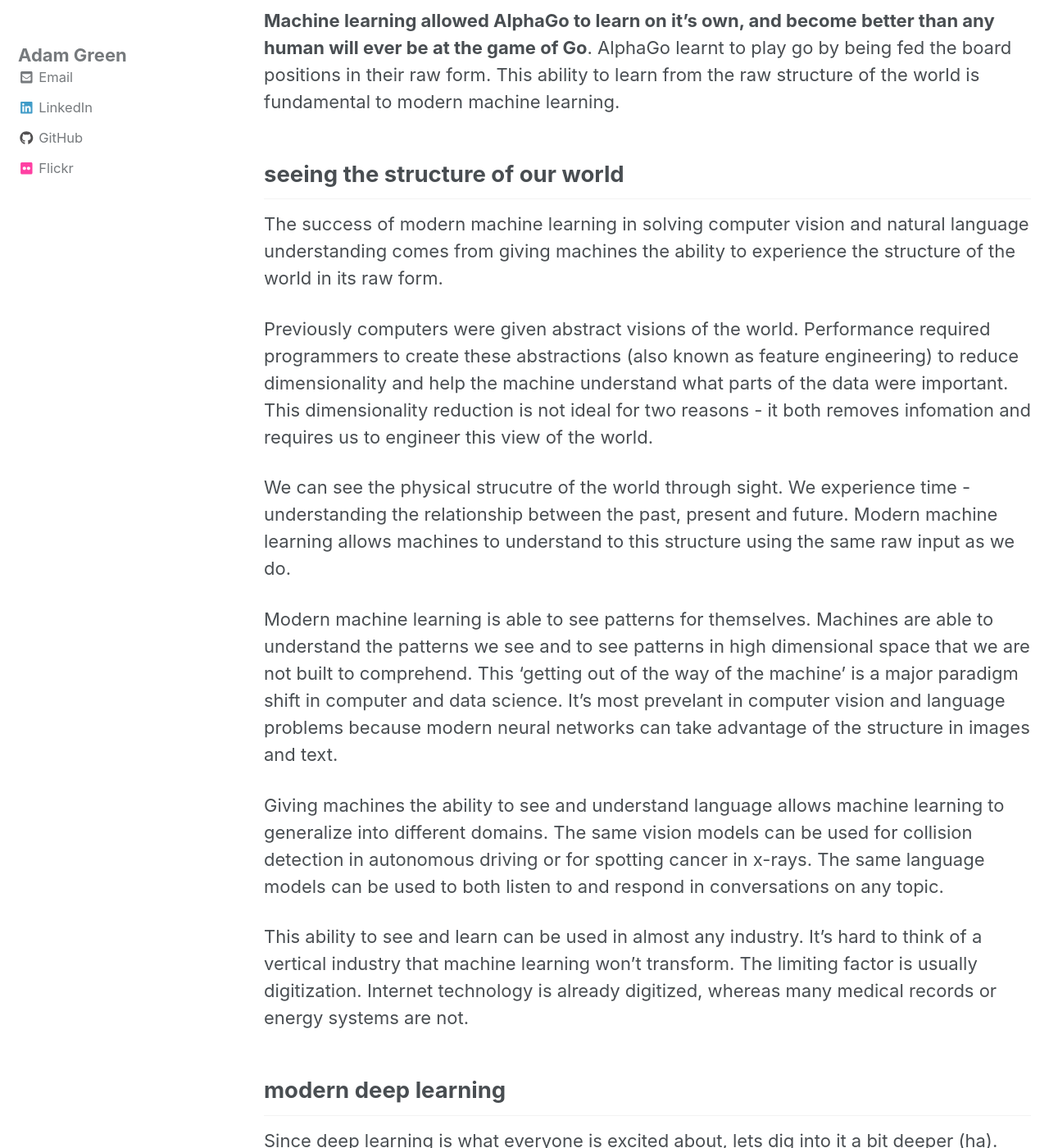
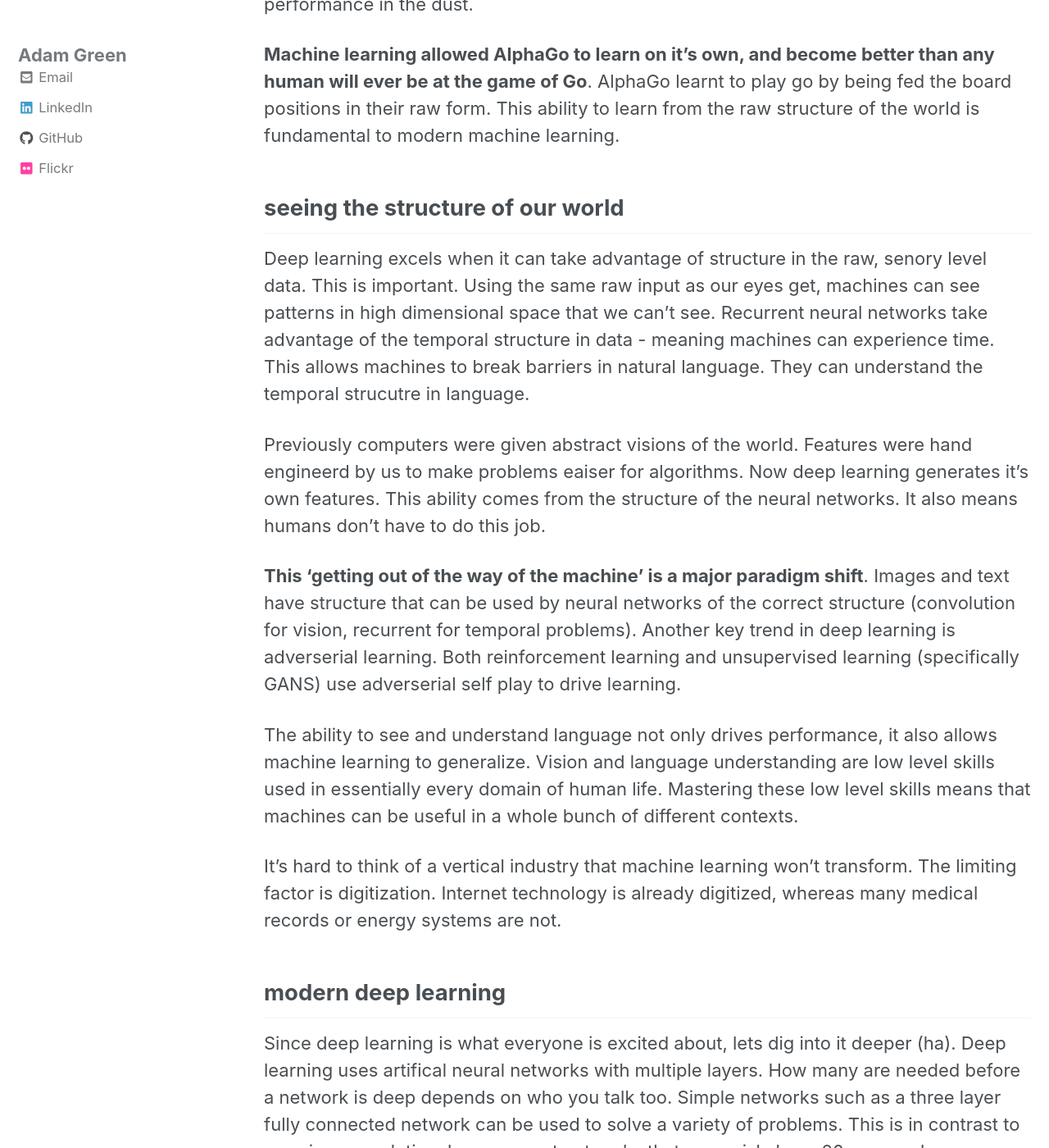
Before and after one commit to ADGEfficiency/adgefficiency.github.io, a Jekyll site: the page built from _posts/2017-04-30-machine-learning-in-energy-part-one.md, in a window 1280 px wide and 1400 px high, scrolled down 4878 px. Shown: the whole window at 82% size. Built offline with Jekyll 4.4.1, drawn with Linux system fonts in a browser that asks for light colours; nearby versions of some CDN libraries; some of the changed text lies outside the part shown.

Commit message:
demo day notes

```diff
--- a/_posts/2017-04-30-machine-learning-in-energy-part-one.md
+++ b/_posts/2017-04-30-machine-learning-in-energy-part-one.md
@@ -8,15 +8,13 @@
 
 ---
 
-This is a two part series.  This first post introduces what machine learning is, why it's a fundamental paradigm shift, what's driving performance and what some of the challenges are. [The second part covers energy applications of machine learning](http://adgefficiency.com/machine-learning-in-energy-part-two/).
+This is a two part series.  This first post introduces what machine learning is, why it's a fundamental paradigm shift, what's driving performance and what some of the challenges are. [The second post covers energy applications of machine learning](http://adgefficiency.com/machine-learning-in-energy-part-two/).
 
 ## what is machine learning
 
-Modern artifical intelligence is powered by **deep learning** - multiple layer artifical neural networks.  These artifical networks are inspired by the biological neural networks in our own brain.  Deep neural networks are why everyone is so excited about artificial intelligence.
+Modern artifical intelligence is powered by **deep learning**.  Deep learning is why everyone is so excited about artificial intelligence.   There is reason for the hype - deep learning is now state of the art in fundamental problems such as computer vision and natural language understanding.  Deep learning is part of a larger group of algorithms known as **machine learning**.
 
 > ... the business plans of the next 10,000 startups are easy to forecast: *Take X and add AI* - Kevin Kelly
-
-There is reason for the hype - deep learning is now state of the art in fundamental problems such as computer vision and natural language understanding.  But deep learning is part of a larger group of algorithms known as **machine learning**, which is contributing more than just deep neural networks.
 
 ![fig1]({{ '/assets/ml_energy/fig1.png' }})
 
@@ -32,9 +30,9 @@
 
 The expressive mathematical power of machine learning algorithms - in particular deep learning - means that they generalize across multiple problems, such as computer vision or decision making.
 
-There are approaches other than deep learning within machine learning - logistic regression, random forests and support vector machines are other machine learning algorithms that deliver business value today.  Deep learning excels on problems where the structure of the network (i.e. convolution or recurrent) will take advantage of structure within data (i.e. images or text).  They are also able to make use (in fact require) massive amounts of data.
+There are approaches other than deep learning within machine learning - logistic regression, random forests and support vector machines are other machine learning algorithms that deliver business value today.
 
-The problem with classicial machine learning is that it doesn't benefit much from massive amounts of data - see Figure 2.
+Deep learning excels on problems where the structure of the network (i.e. convolution or recurrent) can take advantage of structure in data (i.e. images or text).  They are also able to make use (in fact require) massive amounts of data.  The problem with classicial machine learning is that it doesn't benefit much from massive amounts of data - see Figure 2.
 
 ![fig2]({{ '/assets/ml_energy/fig2.png' }})
 
@@ -42,49 +40,44 @@
 
 ## learning what humans can't
 
-Machine learning is a family of algorithms that learn patterns in data.  Traditionally humans would write code to tell a machine what to do.  Machine learning models figure out solutions for themselves.
+Traditionally humans would write code to tell a machine what to do.  Machine learning models figure out solutions for themselves by learning patterns in data.  **Learning allows machines to exceed human performance**.
 
-**Learning allows machines to exceed human performance**.  Deep learning has blown past the previous state of the art in fundamental computer science problems such as computer vision and natural language understanding.  It's also already better than any human at complex decision making problems such as Go.
-
-Previously computers were limited by the intelligence of the programmer - now they are limited by the infomation available in data.
+Deep learning has blown past the previous state of the art in fundamental computer science problems such as computer vision and natural language understanding.  It's also already better than any human at complex decision making problems such as Go.   Previously computers were limited by the intelligence of the programmer - now they are limited by the infomation available in data.
 
 ## Deep Blue vs. AlphaGo
 
-This paradigm shift can be demonstrated by comparing two landmark achievements in artifical intelligence - IBM's Deep Blue and Alphabet/Google/DeepMind's AlphaGo.
+The learning paradigm shift can be illuminated by comparing two landmark achievements in artifical intelligence - IBM's Deep Blue and Alphabet/Google/DeepMind's AlphaGo.
 
-In 1996 IBM's Deep Blue defeated World Chess Champion Gary Kasparov. IBMs Deep Blue derived it's playing strength from brute force computing power. All of Deep Blue's intelligence originated from a team of programmers and chess Grandmasters, who handcrafted moves into the machine.
+In 1996 IBM's Deep Blue defeated World Chess Champion Gary Kasparov. IBMs Deep Blue derived it's playing strength from brute force computing power and deterministic rules. All of Deep Blue's intelligence originated from a team of programmers and chess Grandmasters, who handcrafted moves into the machine.  This system without learning was able to beat Garay Kasparov.
+
+Go however presents a more difficult decision making problem than chess.  The dimesionality of the state and action space make brute force approaches impossible and position evaulation challenging.  Go was the last great challenge in the classic games for artificial intelligence.  Consensus was that we were at least 10 years away from solving Go.  Then came AlphaGo.
 
 ![]({{ '/assets/ml_energy/alphago.jpg' }})
 
 **Lee Sedol playing against AlphaGo in an eventual 4-1 loss**
+In 2016 Alphabet's AlphaGo defeated Go legend Lee Sedol 4-1.  In contrast to Deep Blue, most of AlphaGo's intelligence originated from self play.  The original AlphaGo first learnt from human expert moves before learning from self play.
 
-In contrast, most of AlphaGo's intelligence originated from self play.  In 2016 Alphabet's AlphaGo defeated Go legend Lee Sedol 4-1.   The original AlphaGo first learnt from human expert moves before learning from self play.
-
-A later iteration of the algorithm known as AlphaGo Zero learnt *tabula rasa* (I had to look it up too).  AlphaGo Zero learnt only from the experience of playing the game versus earlier versions of itself.
+A later iteration of the algorithm known as AlphaGo Zero learnt *tabula rasa* (I had to look it up too).  AlphaGo Zero learnt only from the experience of playing the game versus earlier versions of itself.  AlphaGo Zero is vastly superior to the previous verion - leaving human performance in the dust.
 
 **Machine learning allowed AlphaGo to learn on it's own, and become better than any human will ever be at the game of Go**.  AlphaGo learnt to play go by being fed the board positions in their raw form.  This ability to learn from the raw structure of the world is fundamental to modern machine learning.
 
 ## seeing the structure of our world
 
-The success of modern machine learning in solving computer vision and natural language understanding comes from giving machines the ability to experience the structure of the world in its raw form.
+Deep learning excels when it can take advantage of structure in the raw, senory level data.  This is important.  Using the same raw input as our eyes get, machines can see patterns in high dimensional space that we can't see.  Recurrent neural networks take advantage of the temporal structure in data - meaning machines can experience time.  This allows machines to break barriers in natural language.  They can understand the temporal strucutre in language.
 
-Previously computers were given abstract visions of the world.  Performance required programmers to create these abstractions (also known as feature engineering) to reduce dimensionality and help the machine understand what parts of the data were important.  This dimensionality reduction is not ideal for two reasons - it both removes infomation and requires us to engineer this view of the world.
+Previously computers were given abstract visions of the world.  Features were hand engineerd by us to make problems eaiser for algorithms. Now deep learning generates it's own features.  This ability comes from the structure of the neural networks.  It also means humans don't have to do this job.
 
-We can see the physical strucutre of the world through sight.  We experience time - understanding the relationship between the past, present and future.  Modern machine learning allows machines to understand to this structure using the same raw input as we do.
+**This 'getting out of the way of the machine' is a major paradigm shift**.  Images and text have structure that can be used by neural networks of the correct structure (convolution for vision, recurrent for temporal problems).  Another key trend in deep learning is adverserial learning.  Both reinforcement learning and unsupervised learning (specifically GANS) use adverserial self play to drive learning.
 
-Modern machine learning is able to see patterns for themselves.  Machines are able to understand the patterns we see and to see patterns in high dimensional space that we are not built to comprehend.  This 'getting out of the way of the machine' is a major paradigm shift in computer and data science.  It's most prevelant in computer vision and language problems because modern neural networks can take advantage of the structure in images and text.
+The ability to see and understand language not only drives performance, it also allows machine learning to generalize.  Vision and language understanding are low level skills used in essentially every domain of human life.  Mastering these low level skills means that machines can be useful in a whole bunch of different contexts.
 
-Giving machines the ability to see and understand language allows machine learning to generalize into different domains.  The same vision models can be used for collision detection in autonomous driving or for spotting cancer in x-rays.  The same language models can be used to both listen to and respond in conversations on any topic.
-
-This ability to see and learn can be used in almost any industry.  It's hard to think of a vertical industry that machine learning won't transform.  The limiting factor is usually digitization.  Internet technology is already digitized, whereas many medical records or energy systems are not.
+It's hard to think of a vertical industry that machine learning won't transform.  The limiting factor is digitization.  Internet technology is already digitized, whereas many medical records or energy systems are not.
 
 ## modern deep learning
 
-Since deep learning is what everyone is excited about, lets dig into it a bit deeper (ha).
+Since deep learning is what everyone is excited about, lets dig into it deeper (ha).  Deep learning uses artifical neural networks with multiple layers.  How many are needed before a network is deep depends on who you talk too.  Simple networks such as a three layer fully connected network can be used to solve a variety of problems.  This is in contrast to massive convolutional or recurrent networks that can eaisly have 20 or more layers.
 
-Deep learning refers to neural networks with multiple layers.  How many are needed before a network is deep depends on who you talk too.  Simple networks such as a three layer fully connected network can be used to solve a variety of problems.  This is in contrast to massive convolutional or recurrent networks that can have 20 or more layers.
-
-The artifical neural network is inspired by the biological neural networks in our brain.  Weights connect multiple layers of artificial neurons together, and gradient descent slowly changes these weights so that the output of the network matches patterns that we want to learn.
+The artifical neural network is inspired by the biological neural networks in our brain.  Weights connect multiple layers of artificial neurons together, and gradient descent slowly changes these weights so that the output of the network matches patterns that we want to learn.  The network learns patterns in the data, the pattern of processing a high dimensional input into a more useful low dimensional input (such as pixels into a caption).
 
 Convolutional neural networks are inspired by our own visual cortex.  They allow machines to 'see' - taking the image as a raw input and being able to see what's in the image.  They can be used to classify the contents of the image, recongize faces or even to create captions for images.
 
@@ -92,9 +85,7 @@
 
 **[deep convolutional neural network used in the 2015 DeepMind Atari work](https://github.com/ADGEfficiency/dsr_rl/blob/master/literature/reinforcement_learning/2015_Minh_Atari_Nature.pdf)**
 
-Recurrent neural networks process sequences.  For each part of the sequence the network chooses whether to remember or forget.  As the sequence is processed the network can remember what is important to improve the prediction.
-
-Recurrent neural networks model the temporal structure of data.  Language has this structure (it matters what order words are in).  This makes recurrent neural networks foundational in natural language processing and understanding.
+Recurrent neural networks get access to the temporal structure of data.  The inputs and outputs of the network are sent in sequences.  The network can learn whether to remember or forget earlier parts of the sequence.  Language has this structure (it matters what order words are in).  This makes recurrent neural networks a revolution in natural language processing and understanding.
 
 ![]({{ '/assets/ml_energy/recurr.png' }})
 
@@ -106,28 +97,23 @@
 - state of the art
 - use raw sensory level data as input
 
-This last point is crucial.
-
-Letting machines experience the structure of the world is fundamental to the promise of modern machine learning.  We see the raw structure of the world through sight - convolution allows machines to do the same.  We know that the world has a temporal structure - recurrent neural networks allow machines to understand this too.  **Seeing the world as it is allows machines to understand it**.
+This last point is crucial.  Letting machines experience the structure of the world is fundamental to the promise of modern machine learning.  We see the raw structure of the world through sight - convolution allows machines to do the same.  We know that the world has a temporal structure - recurrent neural networks allow machines to understand this too.
 
 ## why now - three major trends
 
 ## one - data
 
-It's hard to overestimate the importance of data to modern machine learning.  The internet and smartphone cameras means we are generating more data than ever.  This volume of data is fundamental to driving modern machine learning.
+It's hard to overestimate the importance of data to modern machine learning.  Today we produce more data than ever before.  The world is full of devices that generate data through sensing, communication and computation.  This titanic volume of data is fundamental to driving modern machine learning.
 
-**Training powerful neural networks requires lots of data**.  If you are trying to classify images, a convolutional neural network requires a large number of example images to understand what different classes look like.
+**Training powerful neural networks requires a lot of data**.  Data is most useful if it is labelled.  For example, an image of a dog outside a house that is labelled with `dog` and `house` is more valuable than the same photo with no label.  This is because the labels allow us to penalize the algorithm for labelling it with `cat`.  This is *supervised learning*.
 
-Data is most useful if it is labelled.  For example, an image of a dog outside a house that is labelled with `dog` and `house` is more valuable than the same photo with no label.  This is because the labels allow us to penalize the algorithm for labelling it with `cat`.  This is *supervised learning*.
+For many large technology companies such as Alphabet or Facebook their labelled data has become a major source of the value of their businesses. A lot of this value comes from the insights that machines can learn (or will learn in the future) from such large data sets.  Data has become one of the most valuable commodities - and it also provides a defensible position.  It's unlikely any company can match the big tech companies data quantity or quantity.
 
-For many large technology companies such as Alphabet or Facebook their labelled data has become a major source of the value of their businesses. A lot of this value comes from the insights that machines can learn (or will learn in the future) from such large data sets.
+Sitting alongside supervised learning are *unsupervised learning* and *reinforcement learning*.  These three areas of machine learning differ in the feedback that is available to the learner.  Currently most of the business value of machine learning is driven by supervised learning.  Unsupervised and reinforcement learning are more challenging due to a lower quality learning signal - but also hold great promise precisely because of the potential to learn with less supervision.
 
-Sitting alongside supervised learning are *unsupervised learning* and *reinforcement learning*.  These three areas of machine learning differ in the feedback that is available to the learner
 - supervised learning = learns from a label for every sample of data
 - unsupervised learning = learns from 'hidden' patterns in the data
 - reinforcement learning = learns to maximize a scalar reward signal
-
-Currently most of the business value of machine learning is driven by supervised learning.  Unsupervised and reinforcement learning are more challenging due to a lower quality learning signal - but also hold great promise precisely because of the potential to learn with less supervision.
 
 ## two - hardware
 
@@ -149,7 +135,7 @@
 
 In unsupervised learning generative adverserial networks (GANs) can be used to generate realistic pictures.  The adverserial theme is also powering AlphaGo AlphaZero, reinforcement learning agents that use self-play to blow past human performance.
 
-Another key trend in machine learning algorithms is the availability of open source tools and literature. Companies such as Alphabet or Facebook make many of their machine learning tools all open source and available.  Almost all of the machine learning literature is published on open platforms such as arXiv.
+Another key trend in machine learning algorithms is the availability of open source tools and literature. Companies such as Alphabet or Facebook make many of their machine learning tools all open source and available.  Essentially all machine learning literature is published on open platforms such as arXiv.
 
 While these technology companies share their tools and knowledge, they don't share their data. This is because data is the crucial element in producing value from machine learning. World-class tools and computing power are not enough to deliver value from machine learning - you need data to make the magic happen.
 
@@ -161,13 +147,13 @@
 
 But this reliance on data is neural network's achilles heel.  You can't train large neural networks with small amounts of data.
 
-Human beings are able to learn from small amounts of training data - burning yourself once on the oven is enough to learn not to touch it again. Many machine learning algorithms are not able to learn in this way.  This is known as **sample inefficiency** - the requirement for large amounts of data to get superhuman performance.
+Human beings are able to learn from small amounts of training data - burning yourself once on the oven is enough to learn not to touch it again. Many machine learning algorithms are not able to learn in this way.  This is known as **sample inefficiency** - the requirement for large amounts of data to get superhuman performance.  It's especially a problem in reinforcement learning, where the learning signal is weak.
 
 The dependence on data also creates a defensible moat for large technology companies.  The unique and massive datasets owned by Google and Facebook allow unique and powerful machine learning driven businesses.  This combined with the 'virtuous cycle of AI' (AI drives better products -> more data -> better products) means that machine learning will likely continue the dominance of a few large players.
 
 ## interpretability
 
-Neural networks don't lend themselves to explanation. The high dimensionality of the input and parameter space means that it's hard to pin down cause to effect. Industries such as finance are legally prevented from using uninterpretable models.
+Neural networks don't lend themselves to explanation. The high dimensionality of the input and parameter space means that it's hard to pin down cause to effect. Industries such as finance are legally prevented from using uninterpretable models - a lot of work is occuring in the financial sspace to make machine learning interpretable.  This is a key advantage of random forests - you can estimate feature importance in an interpretable way.
 
 Related to this is our current lack of a theoretical understanding. Many academics are uncomfortable with machine learning. We can empirically test if machine learning is working, but we don't really know why it is working.  Modern machine learning is an empirical science - we don't really know why one algorithm works and another doesn't, we can only run experiments and test one versus the other.
 
```
Also changed, not shown: demo_day/notes.md (+10 -8 lines).
